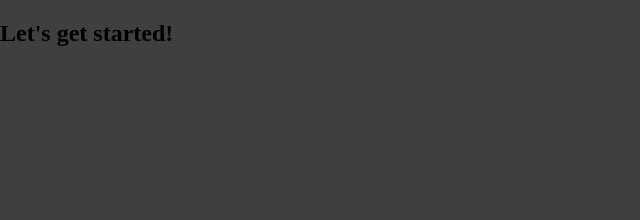
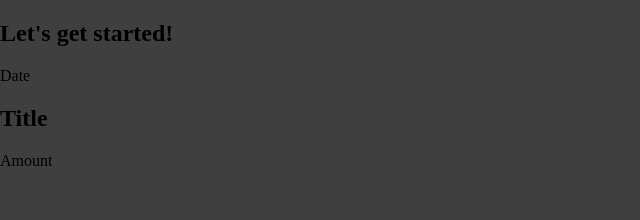
Before and after one commit to lucascouto/expenses-app, a JavaScript app: page / in a window 1280 px wide. Shown: the top 220 px of the page, without its empty margins (0-640 px from the left). Built offline with nearby package versions, Linux system fonts and the light colour scheme.

Commit message:
Cria pasta components

```diff
--- a/src/App.js
+++ b/src/App.js
@@ -1,7 +1,10 @@
+import ExpenseItem from "./components/ExpenseItem";
+
 function App() {
   return (
     <div>
       <h2>Let's get started!</h2>
+      <ExpenseItem />
     </div>
   );
 }
--- /dev/null
+++ b/src/components/ExpenseItem.js
@@ -0,0 +1,13 @@
+function ExpenseItem() {
+  return (
+    <div>
+      <div>Date</div>
+      <div>
+        <h2>Title</h2>
+        <div>Amount</div>
+      </div>
+    </div>
+  );
+}
+
+export default ExpenseItem;
```
